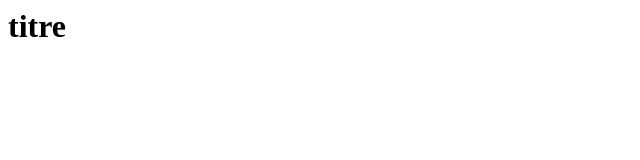
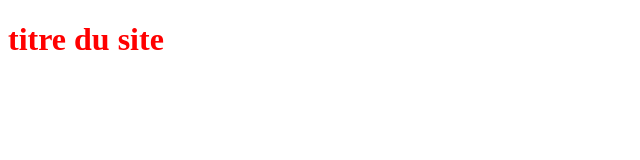
Before and after one commit to abdou16bm/ptojet1, a plain HTML site: page index.html in a window 1280 px wide. Shown: the whole page, without its empty margins (0-640 px from the left). Drawn offline with Linux system fonts and the light colour scheme.

Commit message:
Ajout des fichiers html et css

```diff
--- a/index.html
+++ b/index.html
@@ -1 +1,14 @@
-<h1>titre</h1>
+<!DOCTYPE html>
+<html>
+<head>
+    <meta charset="UTF-8">
+    <meta name="viewport" content="initial-scale = 1">
+    <title>Liste articles</title>
+    <link rel="stylesheet" href="style.css">
+</head>
+<body>
+
+        <h1 class="header-title">titre du site</h1>
+
+</body>
+</html>
--- /dev/null
+++ b/style.css
@@ -0,0 +1,3 @@
+h1{
+	color:red
+}
```
